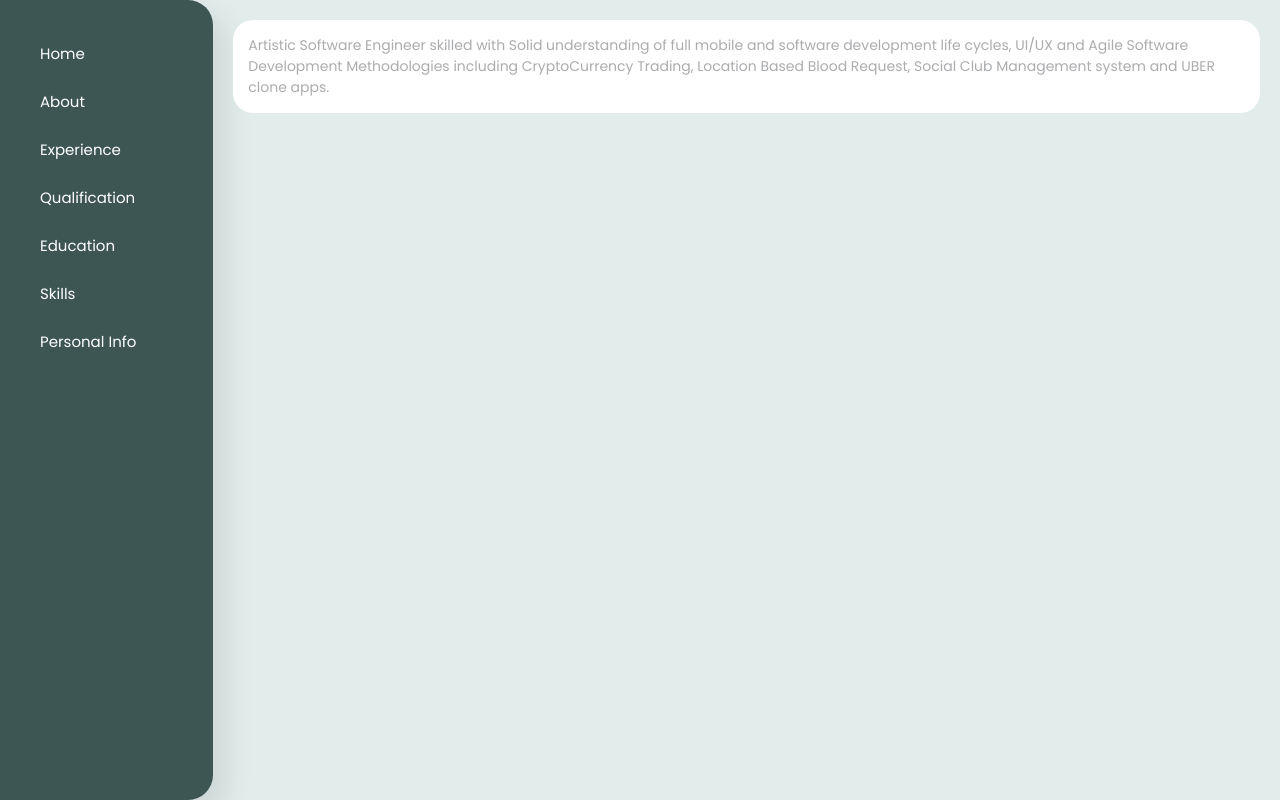
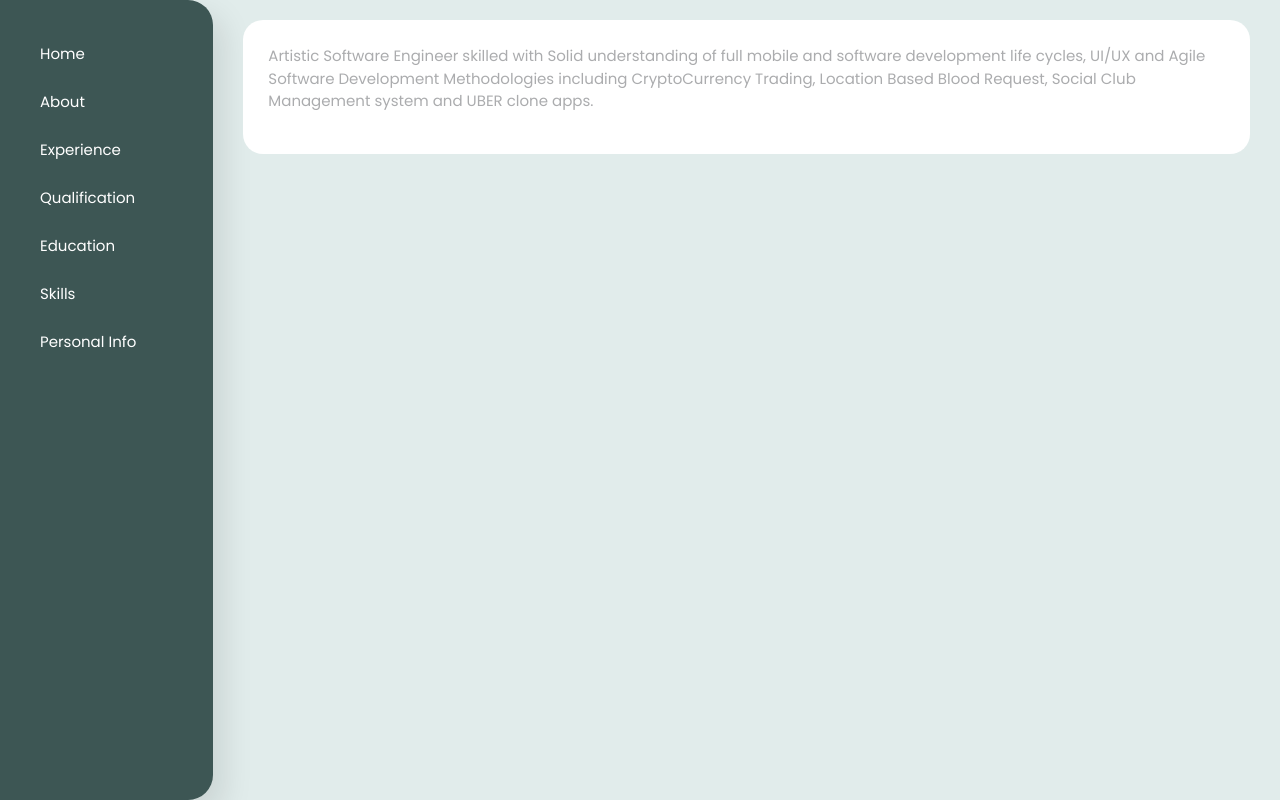
Before and after one commit to umasankar-ts/react-resume, a React (Create React App) app: page / in a window 1280 px wide. Both pictures are taken after a click on the button "Proceed". Built offline with nearby package versions, Linux system fonts and the light colour scheme; a web font is replaced by a local one.

Commit message:
Update App.css

```diff
--- a/src/App.css
+++ b/src/App.css
@@ -75,12 +75,14 @@ a a:focus {
 }
 
 p {
-    font-weight: 400;
+    font-weight: 500;
     font-family: 'Poppins', sans-serif;
-    margin: 0px;
-    font-size: 14px
+    font-size: 15px
 }
+.margin-t-20{
+    margin-top: 20px;
 
+}
 /*============
 Colors
 ===========*/
@@ -102,6 +104,9 @@ Colors
 }
 .secondary-dark-font{
     color: #c99c33
+}
+.white-font{
+    color: #fff;
 }
 /*====================
 Initial start page
@@ -147,7 +152,9 @@ Initial start page
 
 }
 
-/*Sidebar*/
+/*=================
+Sidebar
+==================*/
 .sidebar {
     box-shadow: 10px 15px 30px 1px rgba(0, 0, 0, .1);
     -webkit-box-shadow: 10px 15px 30px 1px rgba(0, 0, 0, .1);
@@ -179,12 +186,32 @@ Initial start page
     margin-right: 12px;
     font-size: 16px
 }
+.profile-pic-section{
+    padding: 40px 10px;
+    border-top-right-radius: 25px;
+}
+.profile-image{
+    width: 120px;
+    height: 120px;
+}
+.profile-pic-border{
+    border-radius: 50%;
+    /*border: 1px solid olivedrab;*/
+    width: 120px;
+    height: 120px;
+    background: linear-gradient(to right, #425c5a,#c99c33);
 
+}
+/*=======================*/
+
+/*======================
+      Content
+======================*/
 .content-wrapper{
-    padding: 20px ;
+    padding: 20px 30px;
 }
 .card-style{
     background-color: #fff;
     border-radius: 20px;
-    padding: 15px
+    padding: 25px
 }
```
